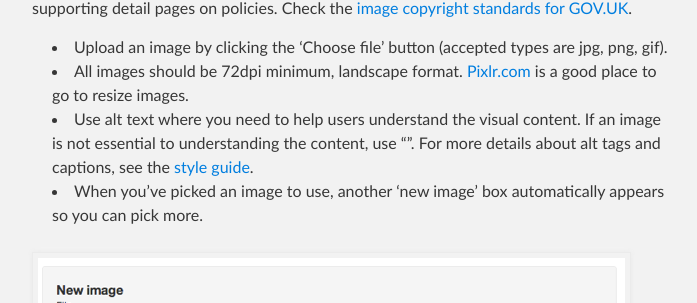
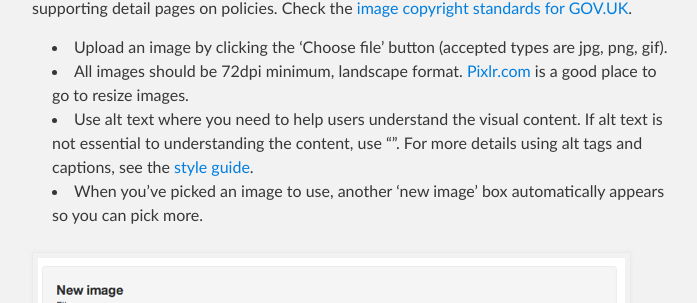
Before and after one commit to alphagov/inside-government-admin-guide, a Jekyll site: the page built from creating-documents/add-images.md, in a window 1280 px wide and 900 px high, scrolled down 303 px. Shown: the part 151-454 px from the top of the window, without its empty margins (288-985 px from the left). Built offline with Jekyll 4.4.1, drawn with Linux system fonts in a browser that asks for light colours.

Commit message:
Slight change for meaning.

```diff
--- a/creating-documents/add-images.md
+++ b/creating-documents/add-images.md
@@ -11,7 +11,7 @@ Images can be added to news articles, speeches, case studies, detailed guides an
 
 * Upload an image by clicking the 'Choose file' button (accepted types are jpg, png, gif).
 * All images should be 72dpi minimum, landscape format. [Pixlr.com](http://www.pixlr.com) is a good place to go to resize images.
-* Use alt text where you need to help users understand the visual content. If an image is not essential to understanding the content, use “”. For more details about alt tags and captions, see the [style guide](https://www.gov.uk/design-principles/style-guide/images#images-alt-text).
+* Use alt text where you need to help users understand the visual content. If alt text is not essential to understanding the content, use “”. For more details  using alt tags and captions, see the [style guide](https://www.gov.uk/design-principles/style-guide/images#images-alt-text).
 * When you've picked an image to use, another ‘new image’ box automatically appears so you can pick more.
 
 ![Add images 2](add-images-2.png)
```
